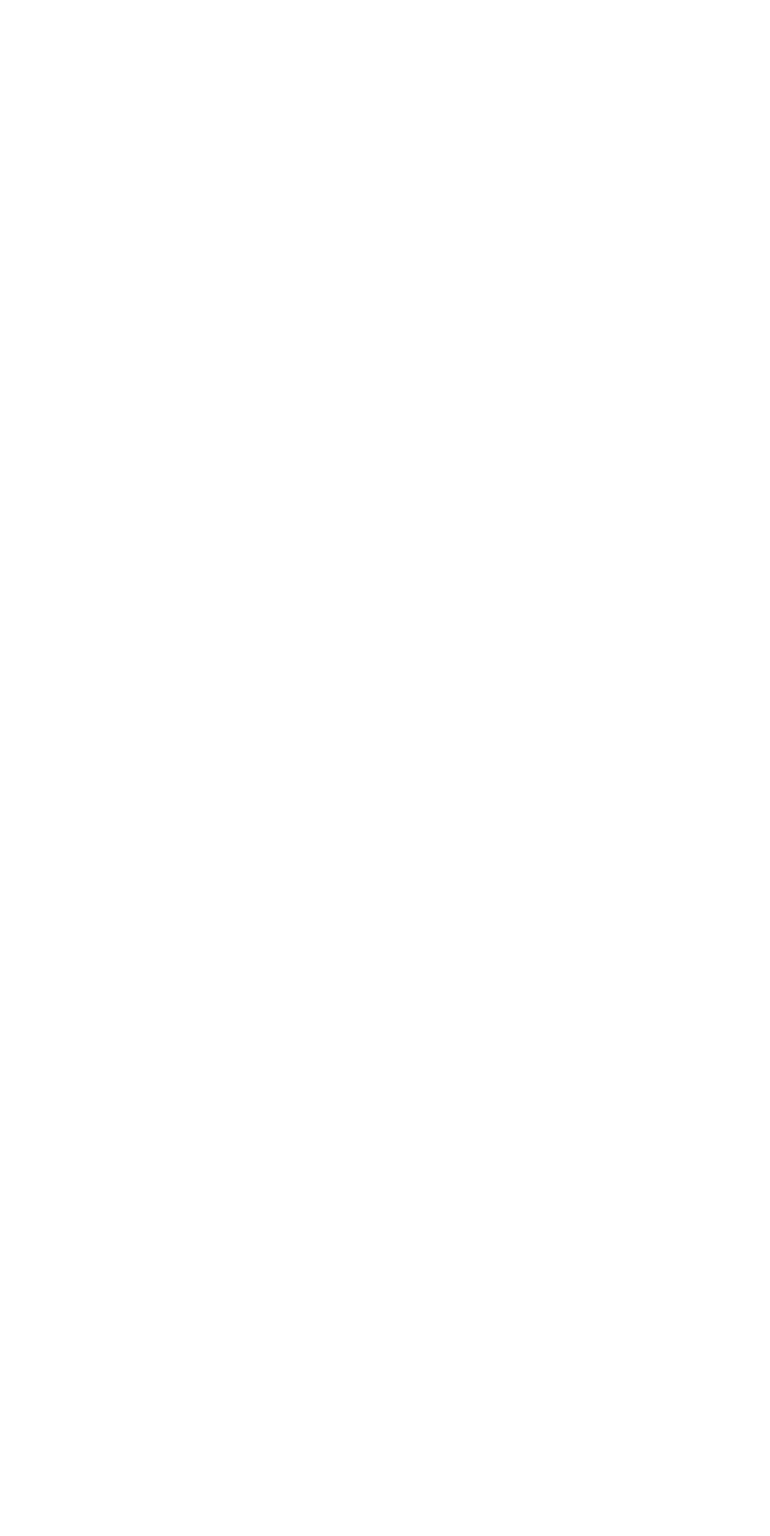
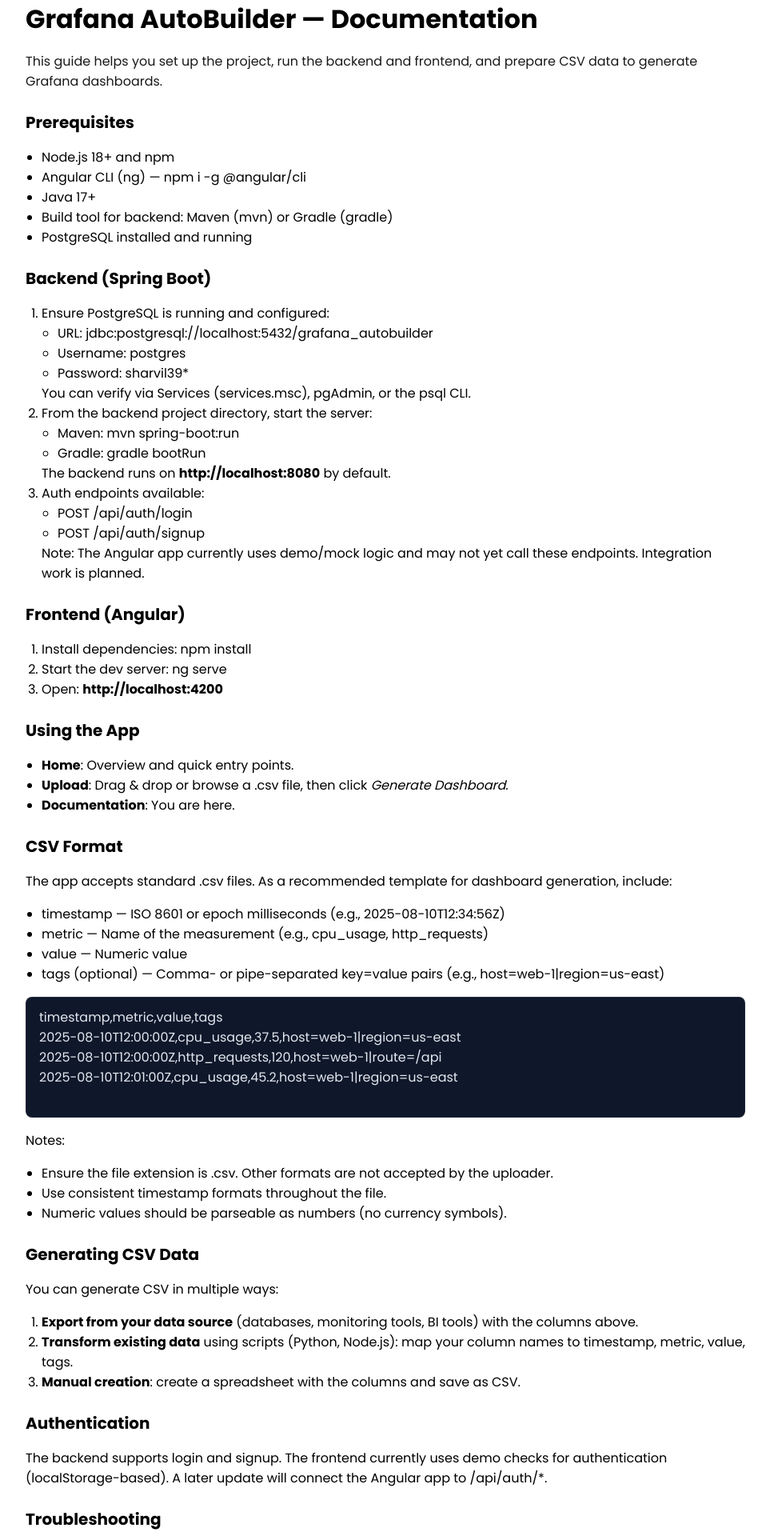
Before and after one commit to SharvilDhumal/GrafanaAutoBuilder, an Angular app: page /docs in a window 1280 px wide. Before the commit this address led to /. Shown: the part 40-1960 px from the top of the page at 80% size, without its empty margins (158-1121 px from the left). Before the commit the page ends 800 px from the top, so only its background shows below. Built offline with nearby package versions, Linux system fonts and the light colour scheme.

Commit message:
documentation

```diff
--- a/src/app/Components/Home/home.html
+++ b/src/app/Components/Home/home.html
@@ -11,7 +11,7 @@
         </p>
         <div class="cta-group">
           <button class="cta-primary" (click)="onTryDemo()">Try Demo</button>
-          <button class="cta-secondary">Documentation →</button>
+          <button class="cta-secondary" (click)="onDocs()">Documentation →</button>
         </div>
       </div>
       <div class="hero-image">
--- a/src/app/Components/Home/home.ts
+++ b/src/app/Components/Home/home.ts
@@ -44,4 +44,9 @@
       this.router.navigate(['/login']);
     }
   }
+
+  onDocs() {
+    // Navigate to documentation page
+    this.router.navigate(['/documentation']);
+  }
 }
--- /dev/null
+++ b/src/app/Components/contact/contact.html
@@ -0,0 +1 @@
+<p>contact works!</p>
--- a/src/app/Components/documentation/documentation.css
+++ b/src/app/Components/documentation/documentation.css
@@ -0,0 +1,34 @@
+ .doc-wrapper {
+   max-width: 900px;
+   margin: 0 auto;
+   padding: 2rem 1.25rem 3rem;
+ }
+
+ .lead {
+   opacity: 0.9;
+   margin-bottom: 1rem;
+ }
+
+ h1 {
+   font-size: 2rem;
+   margin: 0 0 0.5rem;
+ }
+
+ h2 {
+   font-size: 1.25rem;
+   margin: 1.5rem 0 0.5rem;
+ }
+
+ ul, ol {
+   padding-left: 1.25rem;
+ }
+
+ .code {
+   display: block;
+   background: #0f172a;
+   color: #e2e8f0;
+   border-radius: 8px;
+   padding: 0.75rem 1rem;
+   overflow-x: auto;
+   border: 1px solid rgba(255,255,255,0.08);
+ }
--- a/src/app/Components/documentation/documentation.html
+++ b/src/app/Components/documentation/documentation.html
@@ -1 +1,110 @@
-<p>documentation works!</p>
+<section class="doc-wrapper">
+  <h1>Grafana AutoBuilder — Documentation</h1>
+
+  <p class="lead">This guide helps you set up the project, run the backend and frontend, and prepare CSV data to generate Grafana dashboards.</p>
+
+  <h2 id="prereqs">Prerequisites</h2>
+  <ul>
+    <li>Node.js 18+ and npm</li>
+    <li>Angular CLI (ng) — <code>npm i -g @angular/cli</code></li>
+    <li>Java 17+</li>
+    <li>Build tool for backend: Maven (<code>mvn</code>) or Gradle (<code>gradle</code>)</li>
+    <li>PostgreSQL installed and running</li>
+  </ul>
+
+  <h2 id="backend">Backend (Spring Boot)</h2>
+  <ol>
+    <li>Ensure PostgreSQL is running and configured:
+      <ul>
+        <li>URL: <code>jdbc:postgresql://localhost:5432/grafana_autobuilder</code></li>
+        <li>Username: <code>postgres</code></li>
+        <li>Password: <code>sharvil39*</code></li>
+      </ul>
+      You can verify via Services (services.msc), pgAdmin, or the psql CLI.
+    </li>
+    <li>From the backend project directory, start the server:
+      <ul>
+        <li>Maven: <code>mvn spring-boot:run</code></li>
+        <li>Gradle: <code>gradle bootRun</code></li>
+      </ul>
+      The backend runs on <strong>http://localhost:8080</strong> by default.
+    </li>
+    <li>Auth endpoints available:
+      <ul>
+        <li><code>POST /api/auth/login</code></li>
+        <li><code>POST /api/auth/signup</code></li>
+      </ul>
+      Note: The Angular app currently uses demo/mock logic and may not yet call these endpoints. Integration work is planned.
+    </li>
+  </ol>
+
+  <h2 id="frontend">Frontend (Angular)</h2>
+  <ol>
+    <li>Install dependencies: <code>npm install</code></li>
+    <li>Start the dev server: <code>ng serve</code></li>
+    <li>Open: <strong>http://localhost:4200</strong></li>
+  </ol>
+
+  <h2 id="usage">Using the App</h2>
+  <ul>
+    <li><strong>Home</strong>: Overview and quick entry points.</li>
+    <li><strong>Upload</strong>: Drag & drop or browse a <code>.csv</code> file, then click <em>Generate Dashboard</em>.</li>
+    <li><strong>Documentation</strong>: You are here.</li>
+  </ul>
+
+  <h2 id="csv-format">CSV Format</h2>
+  <p>The app accepts standard <code>.csv</code> files. As a recommended template for dashboard generation, include:</p>
+  <ul>
+    <li><code>timestamp</code> — ISO 8601 or epoch milliseconds (e.g., <code>2025-08-10T12:34:56Z</code>)</li>
+    <li><code>metric</code> — Name of the measurement (e.g., <code>cpu_usage</code>, <code>http_requests</code>)</li>
+    <li><code>value</code> — Numeric value</li>
+    <li><code>tags</code> (optional) — Comma- or pipe-separated key=value pairs (e.g., <code>host=web-1|region=us-east</code>)</li>
+  </ul>
+
+  <pre class="code">
+timestamp,metric,value,tags
+2025-08-10T12:00:00Z,cpu_usage,37.5,host=web-1|region=us-east
+2025-08-10T12:00:00Z,http_requests,120,host=web-1|route=/api
+2025-08-10T12:01:00Z,cpu_usage,45.2,host=web-1|region=us-east
+  </pre>
+
+  <p>Notes:</p>
+  <ul>
+    <li>Ensure the file extension is <code>.csv</code>. Other formats are not accepted by the uploader.</li>
+    <li>Use consistent timestamp formats throughout the file.</li>
+    <li>Numeric values should be parseable as numbers (no currency symbols).</li>
+  </ul>
+
+  <h2 id="generate-csv">Generating CSV Data</h2>
+  <p>You can generate CSV in multiple ways:</p>
+  <ol>
+    <li><strong>Export from your data source</strong> (databases, monitoring tools, BI tools) with the columns above.</li>
+    <li><strong>Transform existing data</strong> using scripts (Python, Node.js): map your column names to <code>timestamp, metric, value, tags</code>.</li>
+    <li><strong>Manual creation</strong>: create a spreadsheet with the columns and save as CSV.</li>
+  </ol>
+
+  <h2 id="auth">Authentication</h2>
+  <p>The backend supports login and signup. The frontend currently uses demo checks for authentication (localStorage-based). A later update will connect the Angular app to <code>/api/auth/*</code>.</p>
+
+  <h2 id="troubleshooting">Troubleshooting</h2>
+  <ul>
+    <li><strong>Footer color or spacing issues</strong>: the app uses a full-bleed footer component; ensure body margins are reset in <code>styles.css</code>.</li>
+    <li><strong>CSV rejected</strong>: confirm the file type is <code>.csv</code> and that it is not empty. Validate numeric columns.</li>
+    <li><strong>Backend fails to start</strong>: verify PostgreSQL is running with the configured DB, user, and password.</li>
+  </ul>
+
+  <h2 id="architecture">Architecture & Components</h2>
+  <ul>
+    <li><strong>Navbar</strong>: standalone, reused on Home and Upload pages.</li>
+    <li><strong>Footer</strong>: standalone, full-bleed background with responsive layout.</li>
+    <li><strong>Upload</strong>: drag & drop CSV uploader with file validation and size display.</li>
+    <li><strong>Documentation</strong>: this guide, rendered in-app.</li>
+  </ul>
+
+  <h2 id="next-steps">Next Steps</h2>
+  <ul>
+    <li>Wire the frontend to the backend auth endpoints.</li>
+    <li>Define a strict CSV schema (if needed) and validation rules.</li>
+    <li>Implement dashboard generation flow that pushes to Grafana via API.</li>
+  </ul>
+</section>
--- a/src/app/Components/documentation/documentation.ts
+++ b/src/app/Components/documentation/documentation.ts
@@ -1,10 +1,12 @@
 import { Component } from '@angular/core';
+import { CommonModule } from '@angular/common';
 
 @Component({
   selector: 'app-documentation',
-  imports: [],
+  standalone: true,
+  imports: [CommonModule],
   templateUrl: './documentation.html',
-  styleUrl: './documentation.css'
+  styleUrls: ['./documentation.css']
 })
 export class Documentation {
 
--- a/src/app/Components/login/login.html
+++ b/src/app/Components/login/login.html
@@ -173,6 +173,9 @@
             Don't have an account?
             <a routerLink="/signup" class="signup-link">Sign up here</a>
           </p>
+          <p>
+            Need help? <a routerLink="/documentation" class="docs-link">Read the Documentation</a>
+          </p>
         </div>
       </div>
 
--- a/src/app/app.routes.ts
+++ b/src/app/app.routes.ts
@@ -5,6 +5,7 @@
 import { ForgotPassword } from './Components/forgot-password/forgot-password';
 import { ResetPassword } from './Components/reset-password/reset-password';
 import { Upload } from './Components/upload/upload';
+import { Documentation } from './Components/documentation/documentation';
 
 export const routes: Routes = [
   { path: '', component: Home },
@@ -13,4 +14,6 @@
   { path: 'forgot-password', component: ForgotPassword },
   { path: 'reset-password', component: ResetPassword },
   { path: 'upload', component: Upload },
+  { path: 'docs', component: Documentation },
+  { path: 'documentation', component: Documentation },
 ];
```
Also changed, not shown: src/app/Components/contact/contact.ts (added, +11 -0 lines), src/app/Components/contact/contact.css (added), 2 other files (tests, documents, lock files or other folders).
